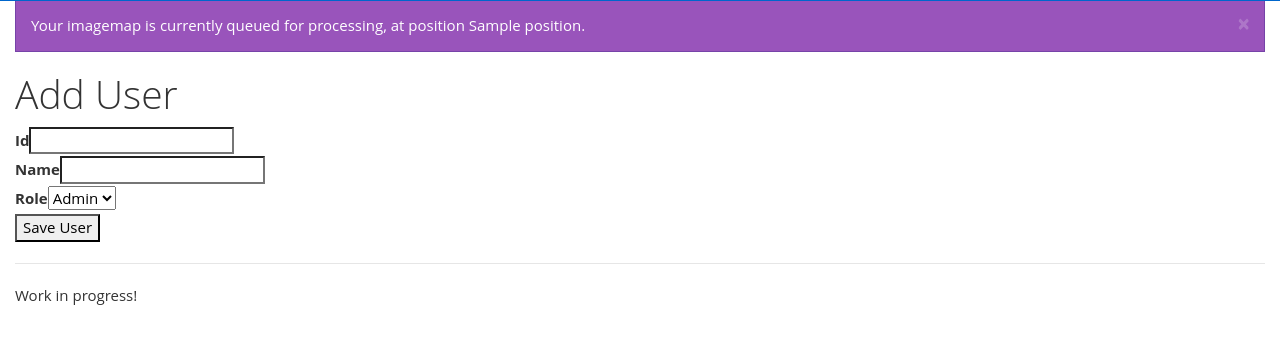
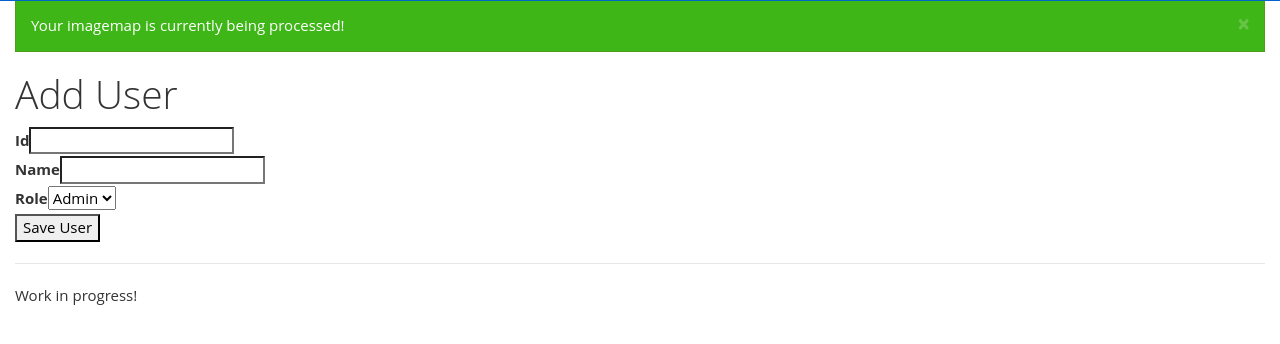
Before and after one commit to shaldengeki/eti-imagemap-webapp, a CakePHP app: the page made by app/View/Users/add.ctp in a window 1280 px wide. Shown: the part 41-385 px from the top of the page. Run offline with PHP 8.4 and a stand-in for CakePHP, Linux system fonts and the light colour scheme; the template is opened without the code that fills it: most values are stand-ins (such as "Sample title", 1, 10 or a date in 2020); form fields are guessed from the names that the template uses; some libraries are stand-ins or nearby versions.

Commit message:
non-strict equality on progress

```diff
--- a/app/Controller/AppController.php
+++ b/app/Controller/AppController.php
@@ -57,11 +57,11 @@ class AppController extends Controller {
       $this->loadModel('ScrapeRequest');
       $scrapeRequest = $this->ScrapeRequest->find('first', [
                                                   'conditions' => [
-                                                    'user_id' => $this->Auth->user('id')
+                                                    'user_id' => $this->Auth->user('id'),
                                                   ]
                                                 ]);
 
-      if ($scrapeRequest && $scrapeRequest['ScrapeRequest']['progress'] !== 100) {
+      if ($scrapeRequest && $scrapeRequest['ScrapeRequest']['progress'] != 100) {
         $this->set("authScrapeRequest", $scrapeRequest);
         $this->set("scrapeRequestErrors", ScrapeRequest::$ERRORS);
       }
--- a/app/View/Elements/scrape_request_queue_banner.ctp
+++ b/app/View/Elements/scrape_request_queue_banner.ctp
@@ -1,6 +1,6 @@
 <?php
   if (isset($authScrapeRequest)) {
-    $processing = ($authScrapeRequest['ScrapeRequest']['position'] === 1 || $authScrapeRequest['ScrapeRequest']['progress'] == 1) ? True : False;
+    $processing = ($authScrapeRequest['ScrapeRequest']['position'] === 1 || $authScrapeRequest['ScrapeRequest']['progress'] != 100) ? True : False;
     $error = $authScrapeRequest['ScrapeRequest']['progress'] < 0 ? $scrapeRequestErrors[$authScrapeRequest['ScrapeRequest']['progress']] : Null;
     $alertType = $error ? "danger" : ($processing ? "success" : "info");
 ?>
```
